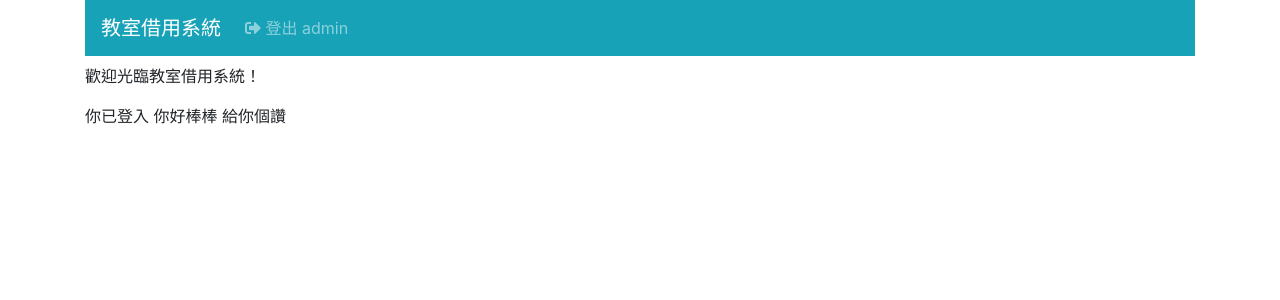
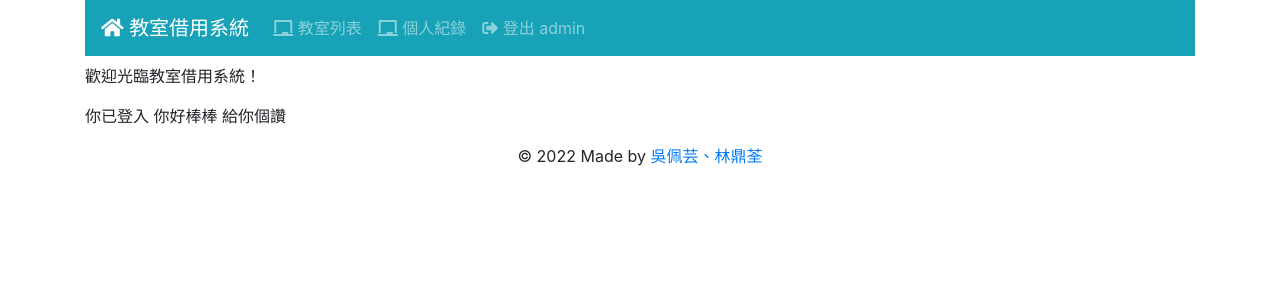
Before and after one commit to Pattywu20031224/roomrezsystem, a Django app: page / in a window 1280 px wide. Shown: the top 300 px of the page. Run offline with Django 3.2, Linux system fonts and the light colour scheme; a user stored in the database is signed in; some libraries are stand-ins or nearby versions.

Commit message:
0221_copyright and icon setting

```diff
--- a/roomrezsystem/roomrezsystem/urls.py
+++ b/roomrezsystem/roomrezsystem/urls.py
@@ -8,6 +8,7 @@ urlpatterns = [
     path('admin/', admin.site.urls),
     path('', TemplateView.as_view(template_name='home.html', extra_context={'title':'歡迎光臨'}), name='home'),
     path('user/', include('django.contrib.auth.urls')),
+    path('developer', TemplateView.as_view(template_name='developer.html')),
 ]
 
 # 加入靜態檔案的處理規則
--- a/roomrezsystem/templates/base.html
+++ b/roomrezsystem/templates/base.html
@@ -22,6 +22,12 @@
     <script src="https://code.jquery.com/jquery-3.3.1.slim.min.js" integrity="sha384-q8i/X+965DzO0rT7abK41JStQIAqVgRVzpbzo5smXKp4YfRvH+8abtTE1Pi6jizo" crossorigin="anonymous"></script>
     <script src="https://cdnjs.cloudflare.com/ajax/libs/popper.js/1.14.3/umd/popper.min.js" integrity="sha384-ZMP7rVo3mIykV+2+9J3UJ46jBk0WLaUAdn689aCwoqbBJiSnjAK/l8WvCWPIPm49" crossorigin="anonymous"></script>
     <script src="https://stackpath.bootstrapcdn.com/bootstrap/4.1.1/js/bootstrap.min.js" integrity="sha384-smHYKdLADwkXOn1EmN1qk/HfnUcbVRZyYmZ4qpPea6sjB/pTJ0euyQp0Mk8ck+5T" crossorigin="anonymous"></script>
-    {% block footer_script %}{% endblock %}
+    {% block custom_scripts %}{% endblock %}
+    <div class="wrapper container-fluid">
+      <div id="copyright" class="hoc clear fl_left">
+        <p  align="center"> &copy; 2022 Made by <a href="/developer">吳佩芸、林鼎荃</a>
+        </p>
+        </div>
+    </div>
   </body>
-</html>
+  </html>
--- a/roomrezsystem/templates/navbar.html
+++ b/roomrezsystem/templates/navbar.html
@@ -1,7 +1,7 @@
 <!-- Navbar begin //-->
 <nav class="navbar navbar-expand-md navbar-dark bg-info mb-2">
     <!-- 網站標誌 -->
-    <a class="navbar-brand" href="/">教室借用系統</a>
+    <a class="navbar-brand" href="/"><i class="fas fa-home"></i> 教室借用系統</a>
     <!-- 在小螢幕的設備上顯示可展開/收合導覽選單的按鈕 -->
     <button class="navbar-toggler" type="button" data-toggle="collapse" data-target="#navbarNav">
       <span class="navbar-toggler-icon"></span>
@@ -9,7 +9,24 @@
     <!-- 導覽列選單內容(可收合) -->
     <div class="collapse navbar-collapse" id="navbarNav">
       <ul class="navbar-nav">
+
+        <li class="nav-item">
+            <a href="" class="nav-link">
+              <i class="fas fa-chalkboard"></i> 教室列表
+            </a>
+        </li>
+
+
+
+
         {% if user.is_authenticated %}
+
+        <li class="nav-item">
+            <a href="" class="nav-link">
+              <i class="fas fa-chalkboard"></i> 個人紀錄
+            </a>
+        </li>
+
         <li class="nav-item">
           <a href="{% url 'logout' %}" class="nav-link">
             <i class="fas fa-sign-out-alt"></i> 登出 {{ user.username }}
```
Also changed, not shown: roomrezsystem/templates/developer.html (added, +8 -0 lines), roomrezsystem/db.sqlite3.
